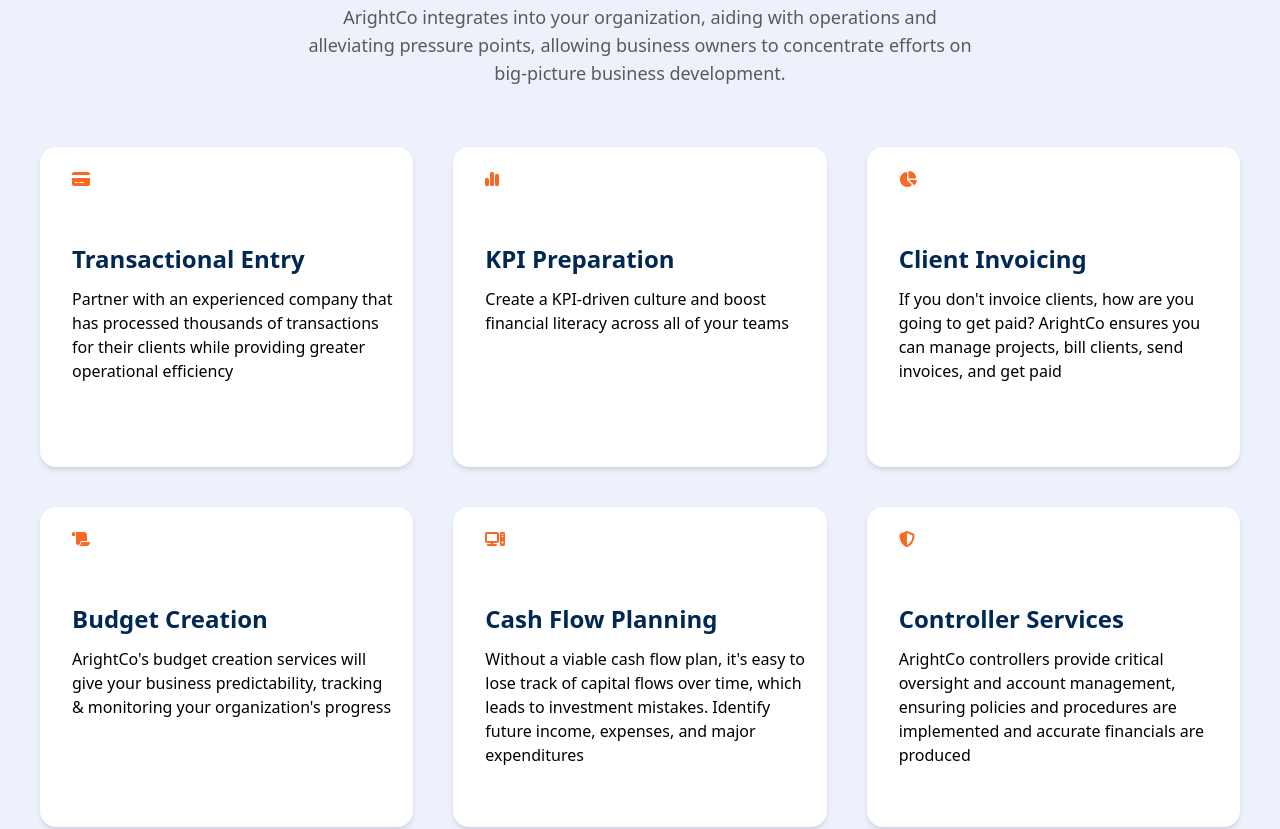
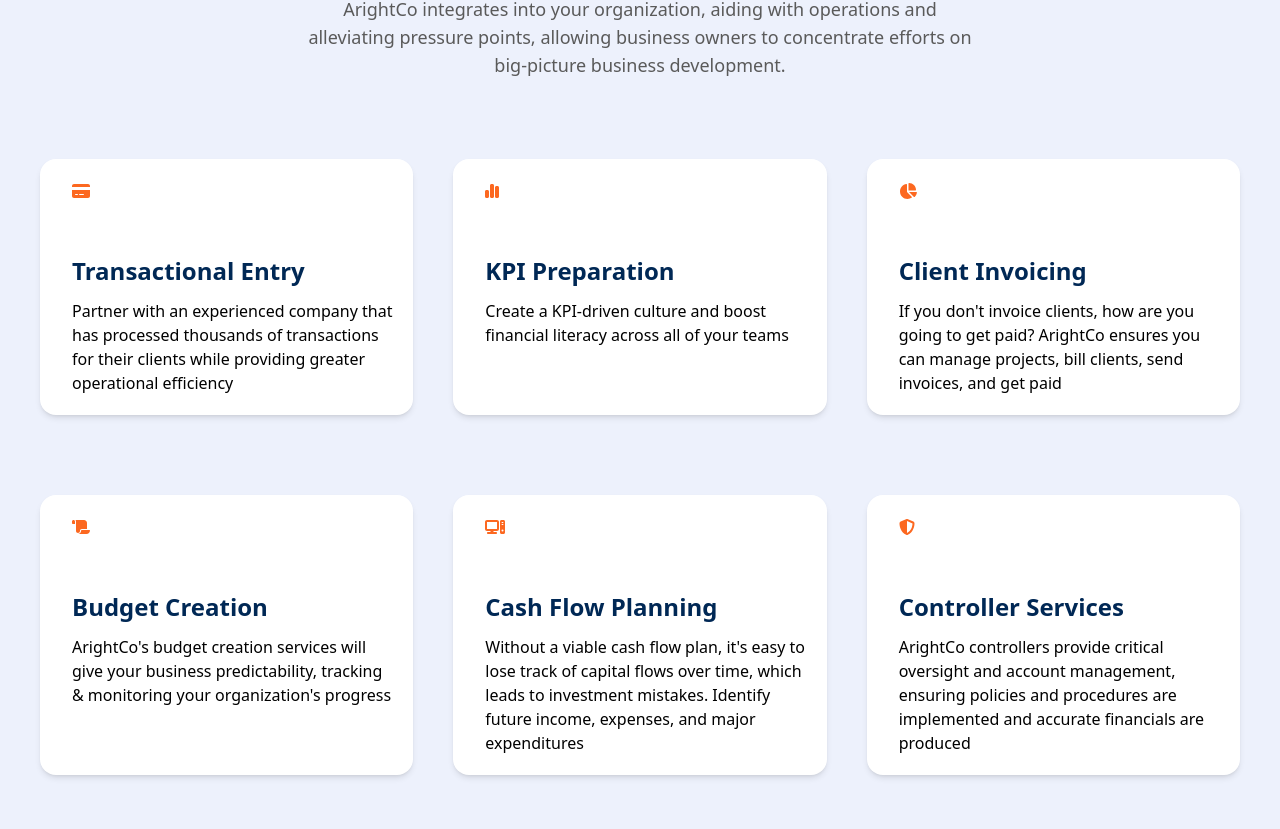
Before and after one commit to tanujchowdhury/nextjs-arightco-website, a Next.js app: page / in a window 1280 px wide. Shown: the part 1465-2294 px from the top of the page. Built offline with nearby package versions, Linux system fonts and the light colour scheme.

Commit message:
format cards

```diff
--- a/components/cards/card.tsx
+++ b/components/cards/card.tsx
@@ -19,7 +19,7 @@ export default function Card({
         whileInView="visible"
         viewport={{ once: true }}
         variants={sweepLeft}
-        className="flex flex-col items-center justify-center rounded-2xl shadow-md text-center p-5 m-5 gap-3 w-full h-full group bg-white"
+        className="flex flex-col items-center justify-center rounded-2xl shadow-md text-center p-5 m-5 gap-3 w-full bg-white"
       >
         <div className="w-[10vh] h-[10vh] text-orange-dark">{children}</div>
         <div className="text-blue-dark font-bold lg:text-2xl">{title}</div>
@@ -34,7 +34,7 @@ export default function Card({
         whileInView="visible"
         viewport={{ once: true }}
         variants={sweepLeft}
-        className="flex flex-col items-start justify-start rounded-2xl shadow-md p-5 m-5 w-full h-full group bg-white"
+        className="flex flex-col items-start justify-start rounded-2xl shadow-md p-5 m-5 w-full bg-white"
       >
         <div className="w-[8vh] h-[8vh] text-orange-dark pl-3">{children}</div>
         <div className="text-blue-dark font-bold lg:text-2xl pl-3 py-3">
--- a/components/cards/infocard.tsx
+++ b/components/cards/infocard.tsx
@@ -24,7 +24,7 @@ export function InfoCard({
         whileInView="visible"
         viewport={{ once: true }}
         variants={sweepDown}
-        className="flex flex-col items-center justify-between rounded-2xl text-center bg-white p-5 m-3 shadow-md hover:shadow-xl w-full gap-3 group md:h-96"
+        className="flex flex-col items-center justify-between rounded-2xl text-center bg-white p-5 m-3 shadow-md hover:shadow-xl w-full gap-3 group"
       >
         <div className="w-[10vh] h-[10vh] text-blue group-hover:text-orange-dark">
           {icon}
--- a/pages/index.tsx
+++ b/pages/index.tsx
@@ -53,7 +53,7 @@ export default function Home({ posts }: { posts: Post[] }) {
         />
       </motion.div>
 
-      <div className="flex flex-col items-center md:items-stretch justify-center m-5 md:flex-row min-[1350px]:px-32 md:h-[40vh]">
+      <div className="flex flex-col items-center md:items-stretch justify-center m-5 md:flex-row min-[1350px]:px-32">
         <Card
           title={"Retaining In-House Teams"}
           text={[
@@ -100,7 +100,7 @@ export default function Home({ posts }: { posts: Post[] }) {
         />
       </motion.div>
 
-      <div className="flex flex-col items-center justify-center m-5 mb-0 md:flex-row min-[1350px]:px-32 md:h-[40vh]">
+      <div className="flex flex-col items-center md:items-stretch justify-center m-5 mb-0 md:flex-row min-[1350px]:px-32">
         <Card
           title="Transactional Entry"
           text={[
@@ -129,7 +129,7 @@ export default function Home({ posts }: { posts: Post[] }) {
           <FontAwesomeIcon icon={faChartPie} />
         </Card>
       </div>
-      <div className="flex flex-col items-center justify-center mx-5 mt-0 md:flex-row min-[1350px]:px-32 md:h-[40vh] md:mt-10 mb-10">
+      <div className="flex flex-col items-center md:items-stretch justify-center m-5 mt-0 md:flex-row min-[1350px]:px-32 md:mt-10 mb-10">
         <Card
           title="Budget Creation"
           text={[
```
